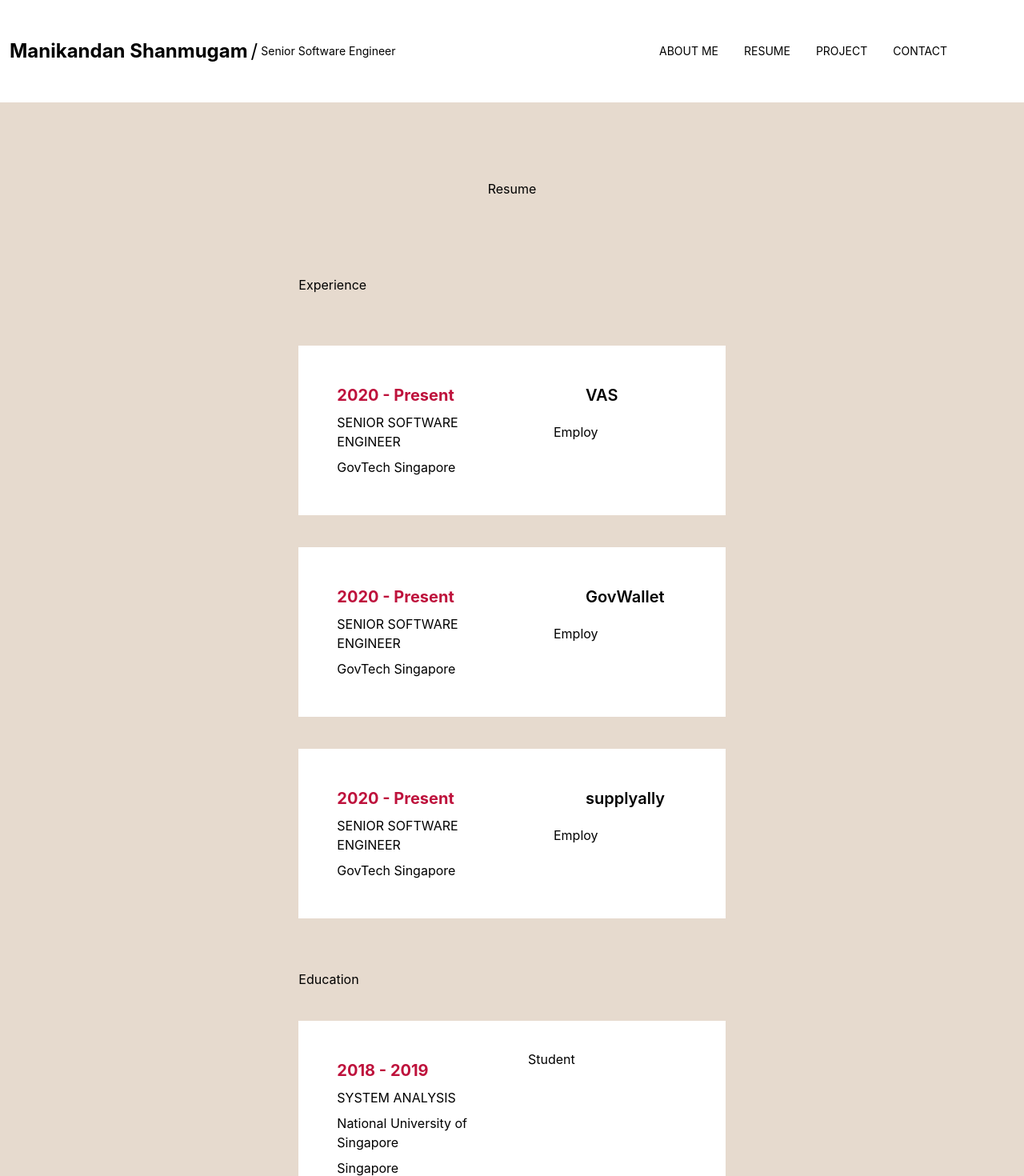
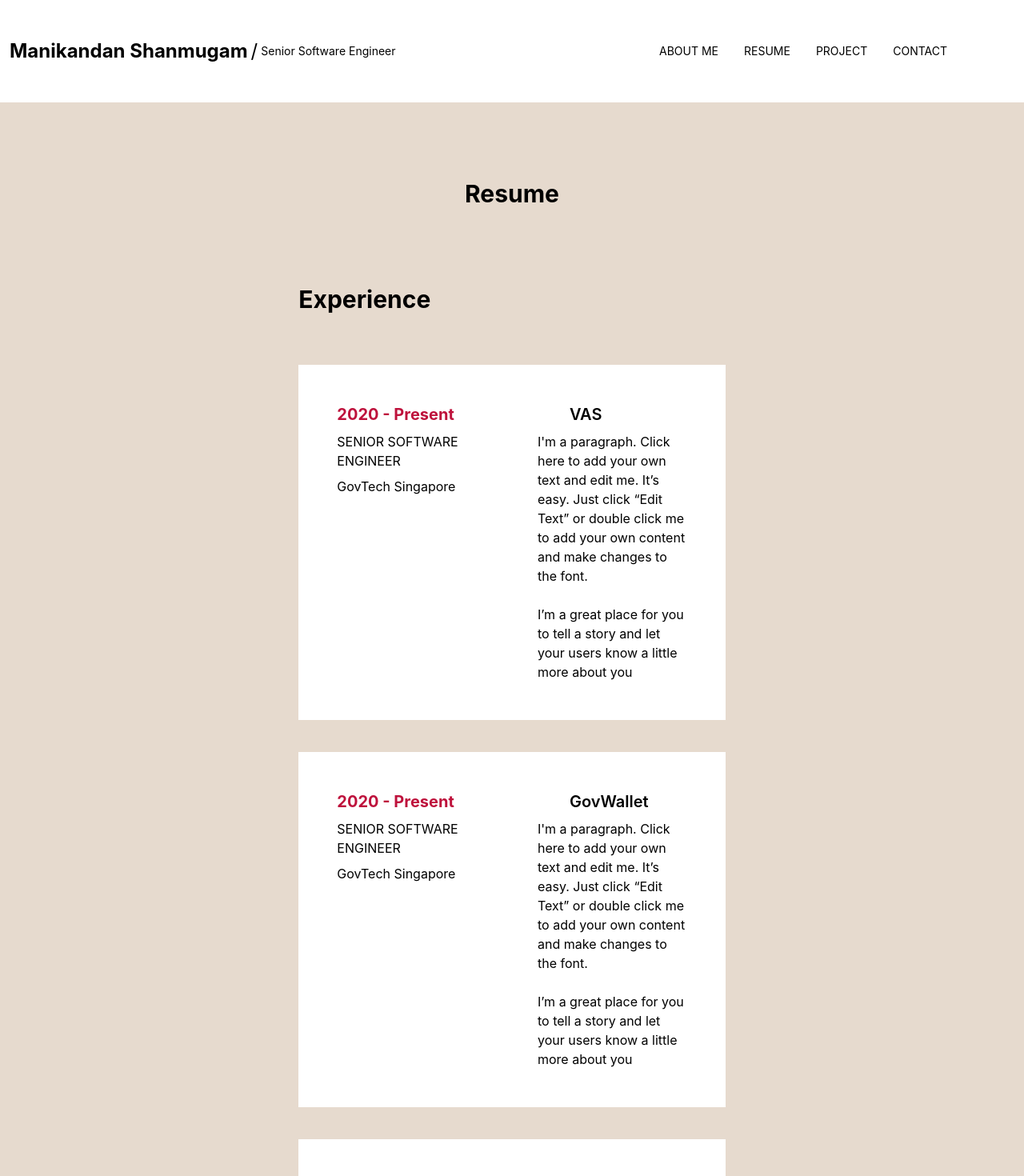
Before and after one commit to maksha19/aboutMe, a React (Create React App) app: page / in a window 1280 px wide. Shown: the top 1470 px of the page at 80% size. Built offline with nearby package versions, Linux system fonts and the light colour scheme.

Commit message:
add professional card

```diff
--- a/src/subPage/resumePage.tsx
+++ b/src/subPage/resumePage.tsx
@@ -1,44 +1,48 @@
 
 
-type experienceType ={
+type experienceType = {
     duration: string,
-    jobPosition:string,
-    companyName:string,
-    projectTitle:string,
-    projectDescription:string
+    jobPosition: string,
+    companyName: string,
+    projectTitle: string,
+    projectDescription: string
 }
 
-type EducationType ={
+type EducationType = {
     duration: string,
-    university:string,
-    degree:string,
-    location:string,
-    description:string
+    university: string,
+    degree: string,
+    location: string,
+    description: string
+}
+
+type professionalType = {
+    skill: string,
 }
 
 const resumePage = () => {
 
-    const experienceList :experienceType[] = [
+    const experienceList: experienceType[] = [
         {
             duration: "2020 - Present",
             jobPosition: "Senior Software Engineer",
             companyName: "GovTech Singapore",
             projectTitle: "VAS",
-            projectDescription: "Employ"
+            projectDescription: "I'm a paragraph. Click here to add your own text and edit me. It’s easy. Just click “Edit Text” or double click me to add your own content and make changes to the font. \n \nI’m a great place for you to tell a story and let your users know a little more about you"
         },
         {
             duration: "2020 - Present",
             jobPosition: "Senior Software Engineer",
             companyName: "GovTech Singapore",
             projectTitle: "GovWallet",
-            projectDescription: "Employ"
+            projectDescription: "I'm a paragraph. Click here to add your own text and edit me. It’s easy. Just click “Edit Text” or double click me to add your own content and make changes to the font. \n \nI’m a great place for you to tell a story and let your users know a little more about you"
         },
         {
             duration: "2020 - Present",
             jobPosition: "Senior Software Engineer",
             companyName: "GovTech Singapore",
             projectTitle: "supplyally",
-            projectDescription: 'Employ'
+            projectDescription: "I'm a paragraph. Click here to add your own text and edit me. It’s easy. Just click “Edit Text” or double click me to add your own content and make changes to  the font. \n \nI’m a great place for you to tell a story and let your users know a little more about you"
         },
     ]
 
@@ -52,9 +56,9 @@ const resumePage = () => {
                         <span className="uppercase">{card.jobPosition}</span>
                         <span >{card.companyName}</span>
                     </div>
-                    <div className="w-full sm:w-1/2 sm:p-8">
-                        <span className="font-semibold text-xl p-5 sm:m-10">{card.projectTitle}</span>
-                        <p className="p-5 sm:p-5">
+                    <div className="w-full sm:w-1/2 space-y-2  p-5 sm:p-8">
+                        <span className="font-semibold text-xl  sm:m-10">{card.projectTitle}</span>
+                        <p className="whitespace-pre-line">
                             {card.projectDescription}
                         </p>
                     </div>
@@ -63,21 +67,21 @@ const resumePage = () => {
         })
     }
 
-    const educationList :EducationType[] = [
+    const educationList: EducationType[] = [
         {
             duration: '2018 - 2019',
             degree: "System Analysis",
             university: "National University of Singapore",
             location: "Singapore",
-            description:"Student"
+            description: "I'm a paragraph. Click here to add your own text and edit me. It’s easy. Just click “Edit Text” or double click me to add your own content and make changes to  the font. \n \nI’m a great place for you to tell a story and let your users know a little more about you"
         },
         {
             duration: '2012 - 2016',
             degree: "Mechanical Engineering",
             university: "Anna University ",
             location: "India",
-            description:"Student"
-        }
+            description: "I'm a paragraph. Click here to add your own text and edit me. It’s easy. Just click “Edit Text” or double click me to add your own content and make changes to  the font. \n \nI’m a great place for you to tell a story and let your users know a little more about you"
+        },
     ]
     const educationCard = (cardData: EducationType[]) => {
 
@@ -100,23 +104,69 @@ const resumePage = () => {
         })
     }
 
+    const professionalList: professionalType[] = [
+        {
+            skill: 'Python',
+        },
+        {
+            skill: 'node',
+        }
+        ,
+        {
+            skill: 'TypeScript',
+        },
+        {
+            skill: 'AI',
+        }
+        ,
+        {
+            skill: 'Java',
+        }
+        ,
+        {
+            skill: 'C#',
+        }
+        ,
+        {
+            skill: 'Android',
+        }
+    ]
+    const professionalCard = (cardData: professionalType[]) => {
+        return cardData.map((card) => {
+            return (
+                <div className="flex flex-row space-x-2 my-2 items-center">
+                    <p className="bg-blue-600 h-2 w-2"></p>
+                    <span className="" >{card.skill}</span>
+                </div>
+            )
+        })
+    }
+
     return (
         <div className="w-full h-full bg-[#e6dace]">
             <div className="grid justify-items-center ">
-                <h6 className="py-12 sm:py-24">Resume</h6>
+                <h6 className="py-12 sm:py-24 text-xl sm:text-3xl font-bold">Resume</h6>
 
             </div>
             <div className="grid justify-items-center ">
                 <div className="w-3/4 sm:w-5/12 mb-6">
-                    <h2>Experience</h2>
+                    <h2 className="font-bold text-xl sm:text-3xl">Experience</h2>
                 </div>
                 {experienceCard(experienceList)}
             </div>
             <div className="grid justify-items-center ">
                 <div className="w-3/4 sm:w-5/12 mt-16">
-                    <h2>Education</h2>
+                    <h2 className="font-bold text-xl sm:text-3xl">Education</h2>
                 </div>
                 {educationCard(educationList)}
+            </div>
+            <div className="grid justify-items-center ">
+                <div className="w-3/4 sm:w-5/12 flex flex-col bg-white p-4 leading-normal mt-10">
+                    <h2 className="font-bold text-xl sm:text-3xl p-5 pb-0 sm:pb-0 sm:p-8 sm:pb-0">Professional Skill</h2>
+                    <div className="w-full grid grid-cols-2 p-5 sm:p-8">
+                        {professionalCard(professionalList)}
+                    </div>
+                </div>
             </div>
             <div className="h-24" ></div>
         </div>
```
Lines whose indentation alone changed are shown as unchanged.
